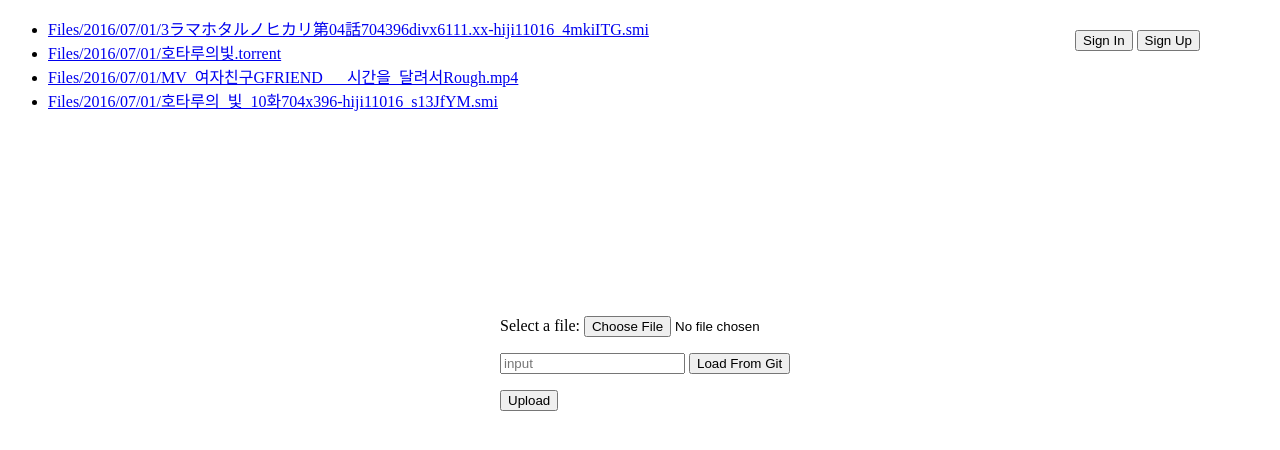
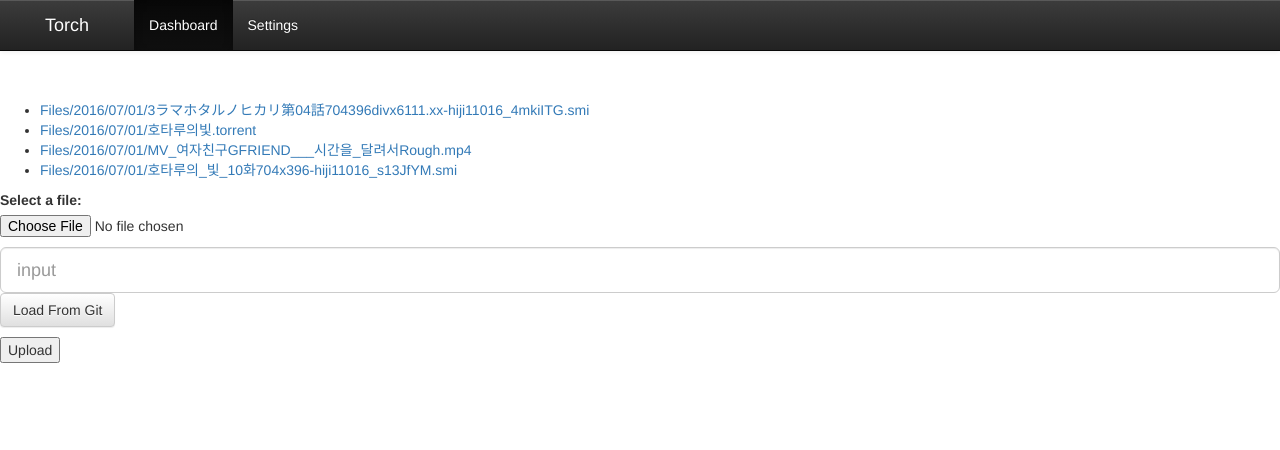
Before and after one commit to mlf23/Torch, a Django app: page /index/ in a window 1280 px wide. Shown: the top 450 px of the page. Run offline with Django 3.2, Linux system fonts and the light colour scheme; data comes from the database, SQL or seed files in the repository; some libraries are stand-ins or nearby versions.

Commit message:
base.html

```diff
--- a/Torch/templates/torch/index.html
+++ b/Torch/templates/torch/index.html
@@ -1,16 +1,11 @@
-<!DOCTYPE html>
-<html lang="en">
-<head>
-    <meta charset="UTF-8">
-    <title>Index</title>
-    <style type="text/css">
-        #one { position:absolute; top: 30px; right:80px; }
-        #two { position: absolute; top: 300px; left: 500px; }
-    </style> </head> <body> <form action="" method="post">
-    <div class="form-group" id="one">
-        <input class="btn btn-default" type="button" value="Sign In">
-        <input class="btn btn-default" type="button" value="Sign Up">
-    </div> {#  <div class="form-group" id="two">#} {#    <input class="form-control input-lg" type="text" placeholder=".input-lg">#} {#      <input type="file" id="exampleInputFile">#} {#      <br>#} {#  <input class="form-control input-lg" type="text" placeholder="input">#} {#    <input class="btn btn-default" type="button" value="Load From Git">#} {#  </div>#} </form>
+{% extends 'base.html' %}
+{% block title %}
+    <title>index</title>
+{% endblock %}
+{% block content %}
+
+
+{#  <div class="form-group" id="two">#} {#    <input class="form-control input-lg" type="text" placeholder=".input-lg">#} {#      <input type="file" id="exampleInputFile">#} {#      <br>#} {#  <input class="form-control input-lg" type="text" placeholder="input">#} {#    <input class="btn btn-default" type="button" value="Load From Git">#} {#  </div>#} </form>
 <!-- List of uploaded documents -->
 
 {% if files %}
@@ -44,5 +39,6 @@
         <p><input type="submit" value="Upload"/></p>
     </div>
 </form>
-</body>
-</html>
+
+
+{%  endblock %}
```
